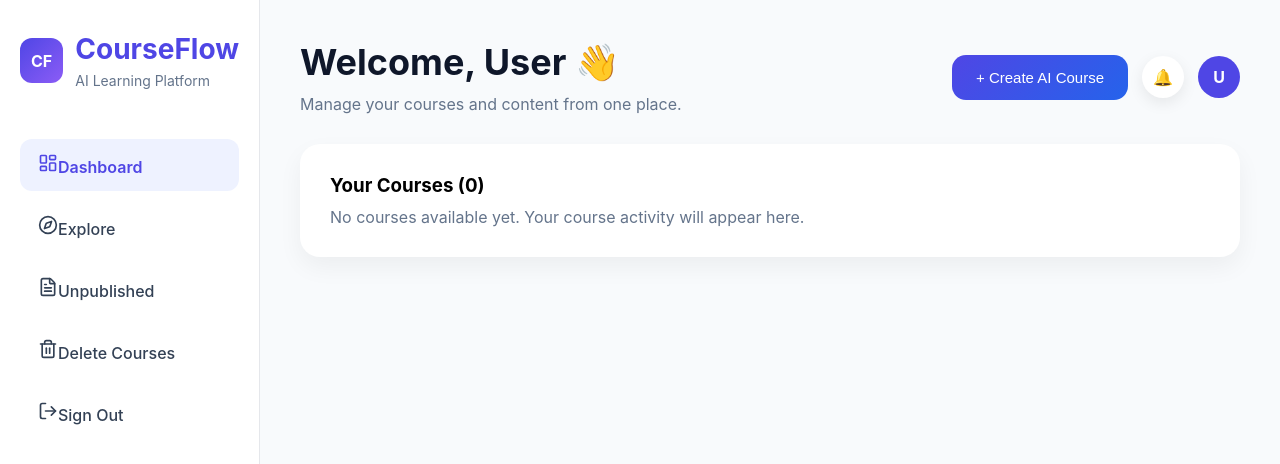
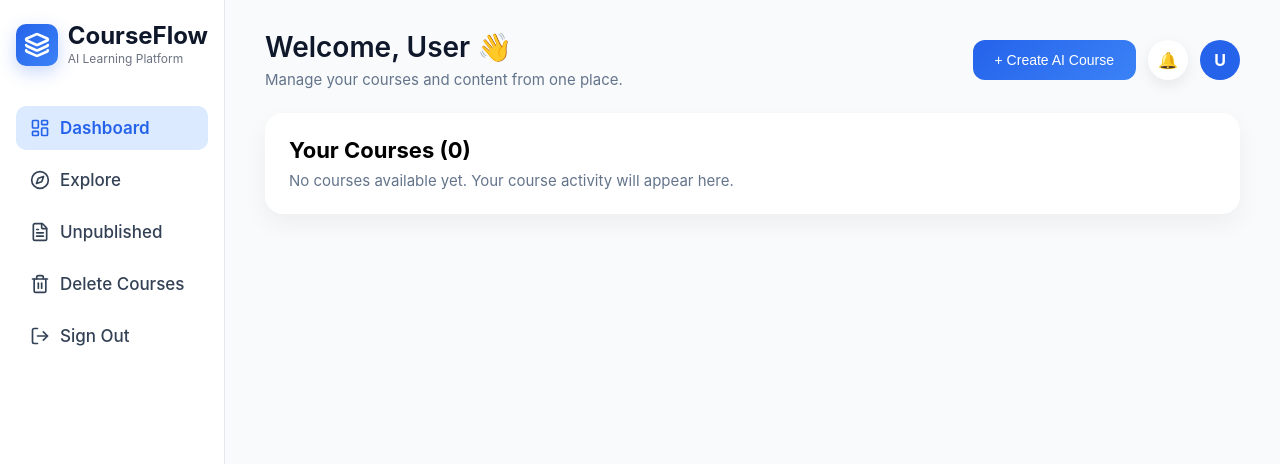
Before and after one commit to ACM-JUIT/Team-12-CourseFlow, a React (Vite) app in the folder client/: page / in a window 1280 px wide. Shown: the top 464 px of the page. Built offline with nearby package versions, Linux system fonts and the light colour scheme.

Commit message:
Updated dashboard UI and sidebar styling

```diff
--- a/client/src/App.css
+++ b/client/src/App.css
@@ -6,26 +6,46 @@
 /* Sidebar */
 
 .sidebar {
-  width: 260px;
+  width: 225px;
   background: #ffffff;
   border-right: 1px solid #e5e7eb;
-  padding: 32px 20px;
+  padding: 24px 16px;
 }
 
 .logo-section {
-  margin-bottom: 50px;
+  display: flex;
+  gap: 10px;
+  align-items: center;
+  margin-bottom: 40px;
 }
 
 .logo {
-  color: #4f46e5;
-  font-size: 28px;
+  color: #0f172a;
+  font-size: 24px;
   font-weight: 700;
+  line-height: 1;
 }
 
 .logo-subtitle {
-  color: #64748b;
-  font-size: 14px;
-  margin-top: 6px;
+  color: #6b7280;
+  font-size: 12px;
+  margin-top: 3px;
+}
+
+.logo-box {
+  width: 42px;
+  height: 42px;
+  border-radius: 10px;
+  background: linear-gradient(135deg, #2563eb, #3b82f6);
+
+  display: flex;
+  justify-content: center;
+  align-items: center;
+
+  color: white;
+  font-weight: 700;
+
+  box-shadow: 0 6px 18px rgba(37, 99, 235, 0.25);
 }
 
 .nav-links {
@@ -33,22 +53,28 @@
 }
 
 .nav-links li {
-  padding: 14px 18px;
-  margin-bottom: 10px;
-  border-radius: 12px;
+  padding: 12px 14px;
+  margin-bottom: 8px;
+  border-radius: 10px;
   cursor: pointer;
   transition: 0.3s;
   font-weight: 500;
+  font-size: 17px;
   color: #334155;
+
+  display: flex;
+  align-items: center;
+  gap: 10px;
 }
 
 .nav-links li:hover {
-  background: #eef2ff;
+  background: #dbeafe;
+  color: #2563eb;
 }
 
 .nav-links .active {
-  background: #eef2ff;
-  color: #4f46e5;
+  background: #dbeafe;
+  color: #2563eb;
   font-weight: 600;
 }
 
@@ -56,7 +82,7 @@
 
 .content {
   flex: 1;
-  padding: 40px;
+  padding: 30px 40px;
 }
 
 .top-section {
@@ -66,182 +92,154 @@
 }
 
 .page-title {
-  font-size: 36px;
+  font-size: 28px;
   color: #0f172a;
+  font-weight: 600;
 }
 
 .page-subtitle {
-  margin-top: 10px;
+  margin-top: 6px;
   color: #64748b;
-  font-size: 16px;
+  font-size: 15px;
 }
 
 .create-btn {
   border: none;
-  padding: 14px 24px;
-  border-radius: 14px;
+  padding: 12px 22px;
+  border-radius: 12px;
   color: white;
-  font-size: 15px;
+  font-size: 14px;
   cursor: pointer;
-  background: linear-gradient(
-    135deg,
-    #4f46e5,
-    #2563eb
-  );
+  background: linear-gradient(135deg, #2563eb, #3b82f6);
 }
 
-
-
 .hero-icon {
-  font-size: 70px;
-  margin-bottom: 20px;
+  font-size: 60px;
+  margin-bottom: 18px;
 }
 
 .hero-card h2 {
   color: #0f172a;
-  margin-bottom: 15px;
+  margin-bottom: 12px;
 }
 
 .hero-card p {
-  max-width: 550px;
+  max-width: 500px;
   margin: auto;
   color: #64748b;
-  line-height: 1.7;
+  line-height: 1.6;
 }
 
 .secondary-btn {
-  margin-top: 25px;
+  margin-top: 22px;
   border: none;
-  background: #eef2ff;
-  color: #4f46e5;
-  padding: 12px 20px;
-  border-radius: 12px;
+  background: #dbeafe;
+  color: #2563eb;
+  padding: 10px 18px;
+  border-radius: 10px;
   cursor: pointer;
   font-weight: 600;
 }
-.logo-section{
-  display:flex;
-  gap:12px;
-  align-items:center;
-}
 
-.logo-box{
-  width:45px;
-  height:45px;
-  border-radius:12px;
-  background:linear-gradient(
-  135deg,
-  #4f46e5,
-  #8b5cf6
-  );
-
-  color:white;
-
-  display:flex;
-  justify-content:center;
-  align-items:center;
-
-  font-weight:700;
-}
-
-.top-actions{
-  display:flex;
-  align-items:center;
-  gap:14px;
+.top-actions {
+  display: flex;
+  align-items: center;
+  gap: 12px;
 }
 
 .notification,
-.profile{
-  width:42px;
-  height:42px;
-  border-radius:50%;
+.profile {
+  width: 40px;
+  height: 40px;
+  border-radius: 50%;
 
-  display:flex;
-  justify-content:center;
-  align-items:center;
+  display: flex;
+  justify-content: center;
+  align-items: center;
 }
 
-.notification{
-  background:white;
-  box-shadow:0 5px 15px rgba(0,0,0,0.08);
+.notification {
+  background: white;
+  box-shadow: 0 5px 15px rgba(0, 0, 0, 0.08);
 }
 
-.profile{
-  background:#4f46e5;
-  color:white;
-  font-weight:700;
+.profile {
+  background: #2563eb;
+  color: white;
+  font-weight: 700;
 }
 
-.hero-card{
-  margin-top:40px;
+.hero-card {
+  margin-top: 30px;
 
-  display:flex;
-  justify-content:space-between;
-  align-items:center;
+  display: flex;
+  justify-content: space-between;
+  align-items: center;
 
-  background:white;
-  border-radius:24px;
+  background: white;
+  border-radius: 20px;
 
-  padding:50px;
+  padding: 40px;
 
-  box-shadow:
-  0 10px 25px rgba(0,0,0,0.05);
+  box-shadow: 0 10px 25px rgba(0, 0, 0, 0.05);
 }
 
-.hero-card h2{
-  margin-bottom:12px;
+.hero-card h2 {
+  margin-bottom: 12px;
 }
 
-.hero-card p{
-  max-width:500px;
-  color:#64748b;
-  line-height:1.7;
+.hero-card p {
+  max-width: 500px;
+  color: #64748b;
+  line-height: 1.6;
 }
 
+.activity-card {
+  margin-top: 24px;
 
-.activity-card{
-  margin-top:30px;
+  background: white;
+  padding: 24px;
 
-  background:white;
-  padding:30px;
+  border-radius: 18px;
 
-  border-radius:20px;
-
-  box-shadow:
-  0 10px 25px rgba(0,0,0,0.05);
+  box-shadow: 0 10px 25px rgba(0, 0, 0, 0.05);
 }
 
-.activity-card p{
-  margin-top:10px;
-  color:#64748b;
+.activity-card h3 {
+  font-size: 22px;
 }
 
-.course-card{
-  background:white;
-
-  padding:25px;
-
-  border-radius:18px;
-
-  margin-top:20px;
-
-  display:flex;
-  justify-content:space-between;
-  align-items:center;
-
-  box-shadow:
-  0 10px 25px rgba(0,0,0,0.05);
+.activity-card p {
+  margin-top: 8px;
+  color: #64748b;
+  font-size: 15px;
 }
 
-.delete-btn{
-  border:none;
+.course-card {
+  background: white;
 
-  background:#ef4444;
-  color:white;
+  padding: 20px;
 
-  padding:12px 20px;
+  border-radius: 16px;
 
-  border-radius:12px;
+  margin-top: 18px;
 
-  cursor:pointer;
+  display: flex;
+  justify-content: space-between;
+  align-items: center;
+
+  box-shadow: 0 10px 25px rgba(0, 0, 0, 0.05);
 }
+
+.delete-btn {
+  border: none;
+
+  background: #ef4444;
+  color: white;
+
+  padding: 10px 18px;
+
+  border-radius: 10px;
+
+  cursor: pointer;
+}
--- a/client/src/components/Sidebar.jsx
+++ b/client/src/components/Sidebar.jsx
@@ -4,65 +4,56 @@ import {
   FileText,
   Trash2,
   LogOut,
+  Layers3,
 } from "lucide-react";
 
 function Sidebar({ currentPage, setCurrentPage }) {
   return (
     <aside className="sidebar">
+      {/* Logo */}
       <div className="logo-section">
-        <div className="logo-box">CF</div>
+        <div className="logo-box">
+          <Layers3 size={26} strokeWidth={2.5} color="white" />
+        </div>
 
         <div>
           <h2 className="logo">CourseFlow</h2>
-          <p className="logo-subtitle">
-            AI Learning Platform
-          </p>
+          <p className="logo-subtitle">AI Learning Platform</p>
         </div>
       </div>
 
+      {/* Navigation */}
       <ul className="nav-links">
         <li
-          className={
-            currentPage === "dashboard"
-              ? "active"
-              : ""
-          }
-          onClick={() =>
-            setCurrentPage("dashboard")
-          }
+          className={currentPage === "dashboard" ? "active" : ""}
+          onClick={() => setCurrentPage("dashboard")}
         >
           <LayoutDashboard size={20} />
           <span>Dashboard</span>
         </li>
 
-        <li>
+        <li className={currentPage === "explore" ? "active" : ""}>
           <Compass size={20} />
           <span>Explore</span>
         </li>
 
-        <li>
+        <li className={currentPage === "unpublished" ? "active" : ""}>
           <FileText size={20} />
           <span>Unpublished</span>
         </li>
 
         <li
-          className={
-            currentPage === "delete"
-              ? "active"
-              : ""
-          }
-          onClick={() =>
-            setCurrentPage("delete")
-          }
+          className={currentPage === "delete" ? "active" : ""}
+          onClick={() => setCurrentPage("delete")}
         >
           <Trash2 size={20} />
           <span>Delete Courses</span>
         </li>
 
         <li onClick={() => alert("Logged Out Successfully")}>
-  <LogOut size={20} />
-  <span>Sign Out</span>
-</li>
+          <LogOut size={20} />
+          <span>Sign Out</span>
+        </li>
       </ul>
     </aside>
   );
```
